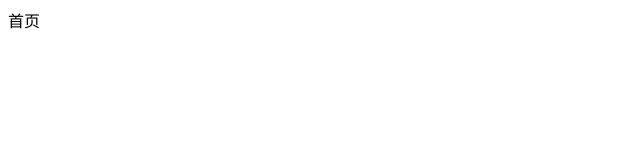
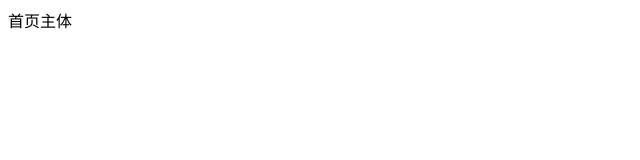
Before and after one commit to hbkd/project_01, a plain HTML site: page index.html in a window 1280 px wide. Shown: the full height of the page, 0-640 px from the left. Drawn offline with Linux system fonts and the light colour scheme.

Commit message:
修改了首页主体

```diff
--- a/index.html
+++ b/index.html
@@ -7,6 +7,6 @@
     <title>首页</title>
 </head>
 <body>
-    首页
+    首页主体
 </body>
 </html>
```
